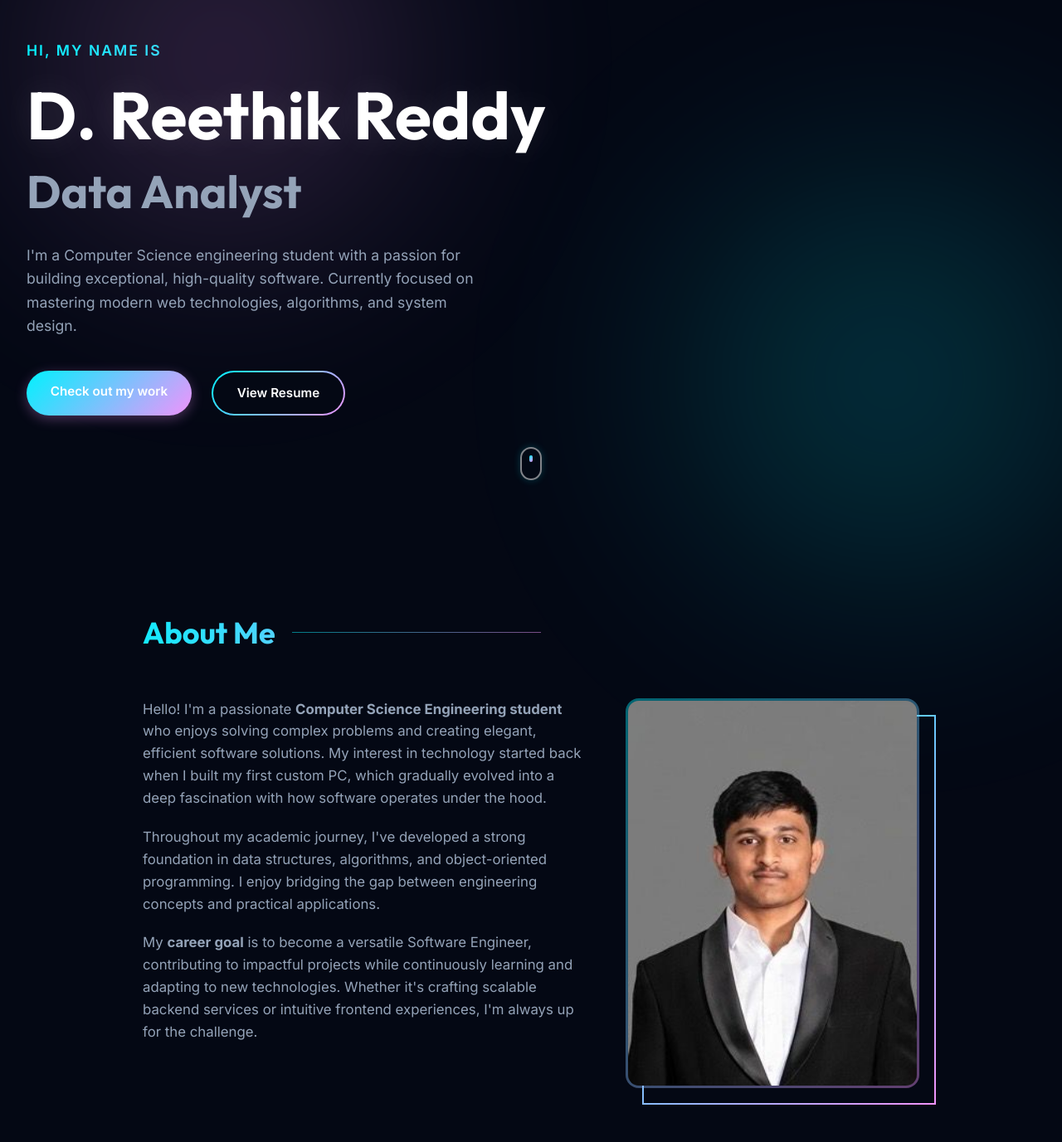
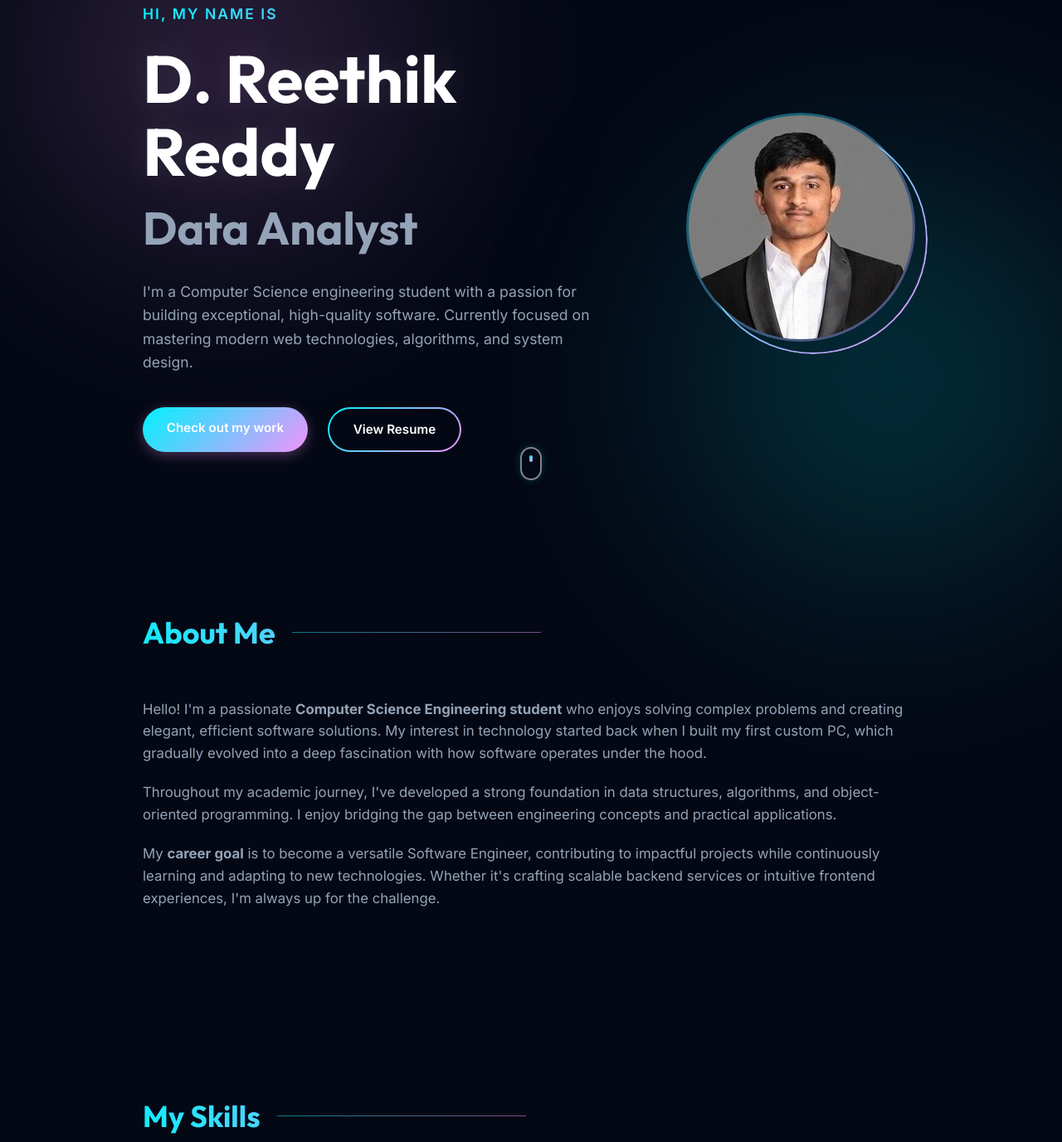
Before and after one commit to ReethikReddy/portfolio, a plain HTML site: page index.html in a window 1280 px wide. Shown: the part 166-1543 px from the top of the page at 83% size. Drawn offline with Linux system fonts and the light colour scheme.

Commit message:
Updated project files

```diff
--- a/index.html
+++ b/index.html
@@ -41,7 +41,8 @@
     <main>
         <!-- Hero Section -->
         <section id="hero" class="hero-section">
-            <div class="container hero-content animate-on-scroll">
+            <div class="container hero-inner animate-on-scroll">
+                <div class="hero-content">
                     <p class="greeting">Hi, my name is</p>
                     <h1 class="name">D. Reethik Reddy</h1>
                     <h2 class="title">Data Analyst</h2>
@@ -52,6 +53,13 @@
                     <div class="hero-cta">
                         <a href="#projects" class="btn btn-primary">Check out my work</a>
                         <a href="resume.html" target="_blank" class="btn btn-outline">View Resume</a>
+                    </div>
+                </div>
+                <div class="hero-image">
+                    <div class="image-wrapper">
+                        <!-- Profile Image -->
+                        <img src="profile-pic.jpg" alt="Reethik Reddy" class="profile-img">
+                    </div>
                 </div>
             </div>
             <div class="scroll-indicator">
@@ -78,11 +86,6 @@
                             impactful projects while continuously learning and adapting to new technologies. Whether
                             it's crafting scalable backend services or intuitive frontend experiences, I'm always up for
                             the challenge.</p>
-                    </div>
-                    <div class="about-image">
-                        <div class="image-wrapper">
-                            <!-- Profile Image -->
-                            <img src="profile-pic.jpg" alt="Reethik Reddy" class="profile-img">
                     </div>
                     </div>
                 </div>
--- a/style.css
+++ b/style.css
@@ -333,9 +333,24 @@ ul {
     padding-top: var(--nav-height);
 }
 
+.hero-inner {
+    display: flex;
+    align-items: center;
+    justify-content: space-between;
+    gap: 50px;
+    width: 100%;
+}
+
 .hero-content {
-    max-width: 800px;
+    max-width: 600px;
     margin: 0;
+}
+
+.hero-image {
+    flex: 1;
+    max-width: 400px;
+    display: flex;
+    justify-content: center;
 }
 
 .greeting {
@@ -426,9 +441,7 @@ ul {
 
 /* About Section */
 .about-inner {
-    display: grid;
-    grid-template-columns: 3fr 2fr;
-    gap: 50px;
+    display: block;
 }
 
 .about-text p {
@@ -442,22 +455,27 @@ ul {
 
 .image-wrapper {
     position: relative;
-    border-radius: var(--border-radius);
+    border-radius: 50%;
     background: var(--gradient-glow);
     transition: var(--transition);
     padding: 3px;
+    aspect-ratio: 1/1;
 }
 
 .image-wrapper::after {
     content: '';
     position: absolute;
-    top: 20px;
-    left: 20px;
+    top: 15px;
+    left: 15px;
     width: 100%;
     height: 100%;
-    border: 2px solid;
-    border-image-source: var(--gradient-primary);
-    border-image-slice: 1;
+    border-radius: 50%;
+    padding: 2px;
+    background: var(--gradient-primary);
+    -webkit-mask: linear-gradient(#fff 0 0) content-box, linear-gradient(#fff 0 0);
+    mask: linear-gradient(#fff 0 0) content-box, linear-gradient(#fff 0 0);
+    -webkit-mask-composite: xor;
+    mask-composite: exclude;
     z-index: -1;
     transition: var(--transition);
 }
@@ -469,10 +487,10 @@ ul {
 
 .profile-img {
     width: 100%;
-    height: auto;
-    aspect-ratio: 3/4;
+    height: 100%;
+    aspect-ratio: 1/1;
     object-fit: cover;
-    border-radius: calc(var(--border-radius) - 3px);
+    border-radius: 50%;
     display: block;
     position: relative;
     z-index: 1;
@@ -770,9 +788,26 @@ footer {
         grid-template-columns: 1fr;
     }
 
+    .hero-inner {
+        flex-direction: column-reverse;
+        text-align: center;
+        margin-top: 40px;
+    }
+
+    .hero-content {
+        align-items: center;
+        display: flex;
+        flex-direction: column;
+    }
+
     .hero-cta {
         flex-direction: column;
         gap: 1rem;
+    }
+
+    .hero-image {
+        max-width: 250px;
+        margin: 0 auto 30px auto;
     }
 
     .section-heading::after {
```
Lines whose indentation alone changed are shown as unchanged.
